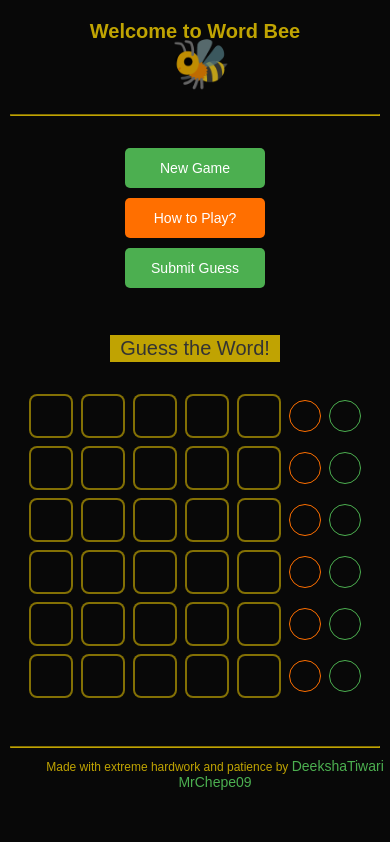
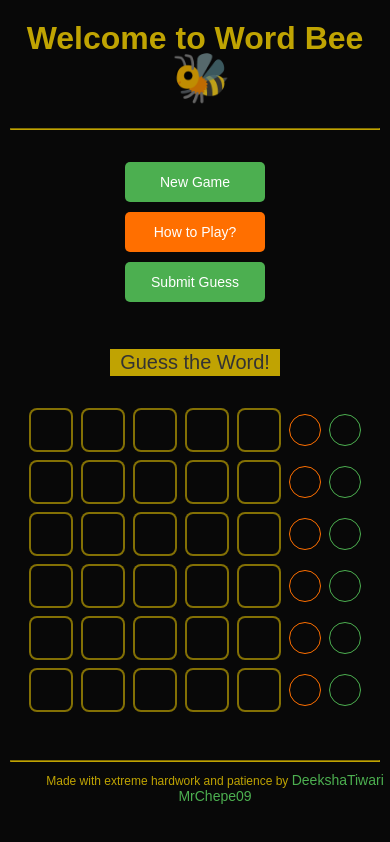
Before and after one commit to deekshati/wordbee, a React (Vite) app: page / in a window 390 px wide. Built offline with nearby package versions, Linux system fonts and the light colour scheme.

Commit message:
Update App.jsx

```diff
--- a/src/App.jsx
+++ b/src/App.jsx
@@ -3,7 +3,7 @@ import React, { useRef, useState, useEffect } from "react";
 const App = () => {
   const [currentRow, setCurrentRow] = useState(0);
   const [gameBoard, setGameBoard] = useState(Array(6).fill(null).map(() => Array(5).fill("")));
-  const [gameStatus, setGameStatus] = useState("playing"); // playing, won, lost
+  const [gameStatus, setGameStatus] = useState("playing");
   const [targetWord, setTargetWord] = useState("");
   const [feedback, setFeedback] = useState(Array(6).fill(null).map(() => Array(7).fill(null)));
   const [showInstructions, setShowInstructions] = useState(false);
@@ -183,7 +183,7 @@ const App = () => {
         overflow: 'hidden'
       },
       title: {
-        fontSize: isMobile ? '20px' : isTablet ? '24px' : '32px',
+        fontSize: '32px',
         textAlign: 'center',
         flexDirection: isMobile ? 'column' : 'row',
         gap: isMobile ? '5px' : '10px'
```
